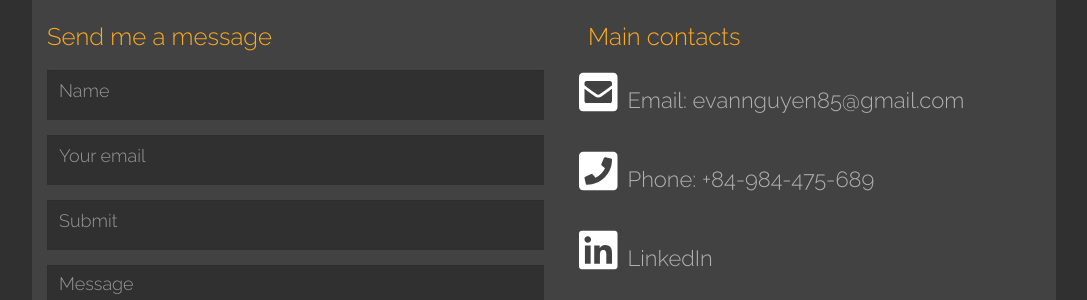
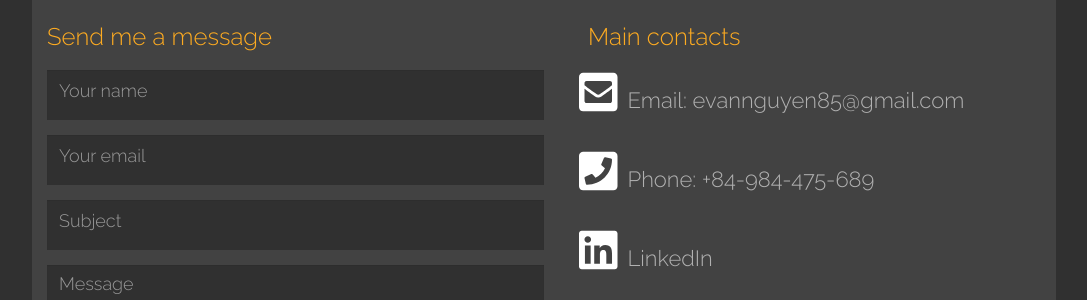
Before and after one commit to evannguyen85/evannguyenwebdev, an Angular app: page / in a window 1280 px wide. Shown: the part 3477-3777 px from the top of the page, without its empty margins (96-1183 px from the left). Built offline with nearby package versions, Linux system fonts and the light colour scheme.

Commit message:
mior fix on contact form

```diff
--- a/src/app/components/contact-form/contact-form.component.html
+++ b/src/app/components/contact-form/contact-form.component.html
@@ -1,13 +1,13 @@
 <h3>Send me a message</h3>
 <form (submit)="onSubmit(formContact);" #formContact = "ngForm">
   <div class="form-group">
-    <input class="form-control" type="text" name="name" [(ngModel)]="name" placeholder="Name" required>
+    <input class="form-control" type="text" name="name" [(ngModel)]="name" placeholder="Your name" required>
   </div>
   <div class="form-group">
     <input class="form-control" type="text" name="email" [(ngModel)]="email" placeholder="Your email" required>
   </div>
   <div class="form-group">
-    <input class="form-control" type="text" name="subject" [(ngModel)]="subject" placeholder="Submit" required>
+    <input class="form-control" type="text" name="subject" [(ngModel)]="subject" placeholder="Subject" required>
   </div>
   <div class="form-group">
     <textarea class="form-control" rows="5" id="message" name="message" [(ngModel)]="message" placeholder="Message" required></textarea>
```
